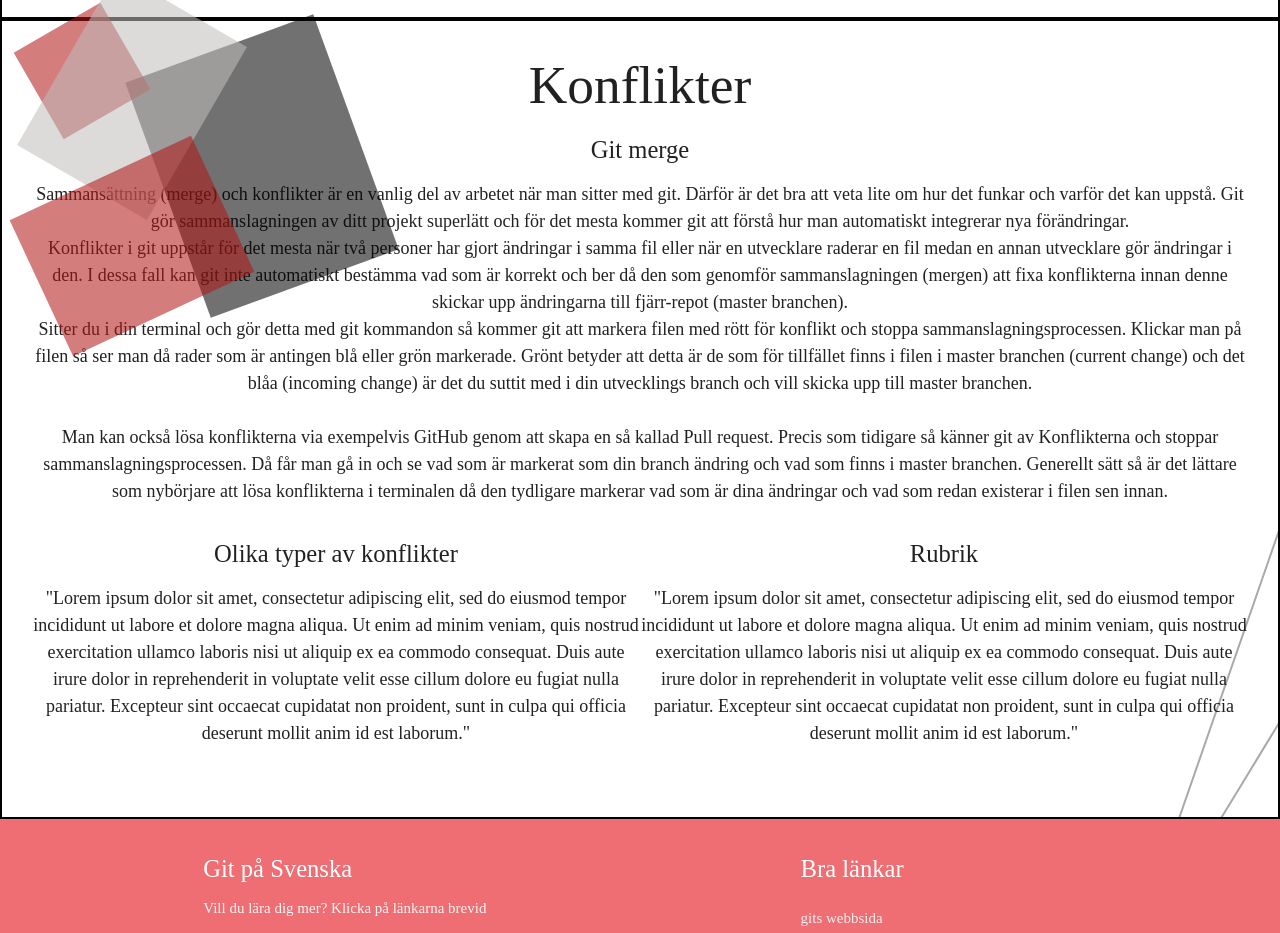
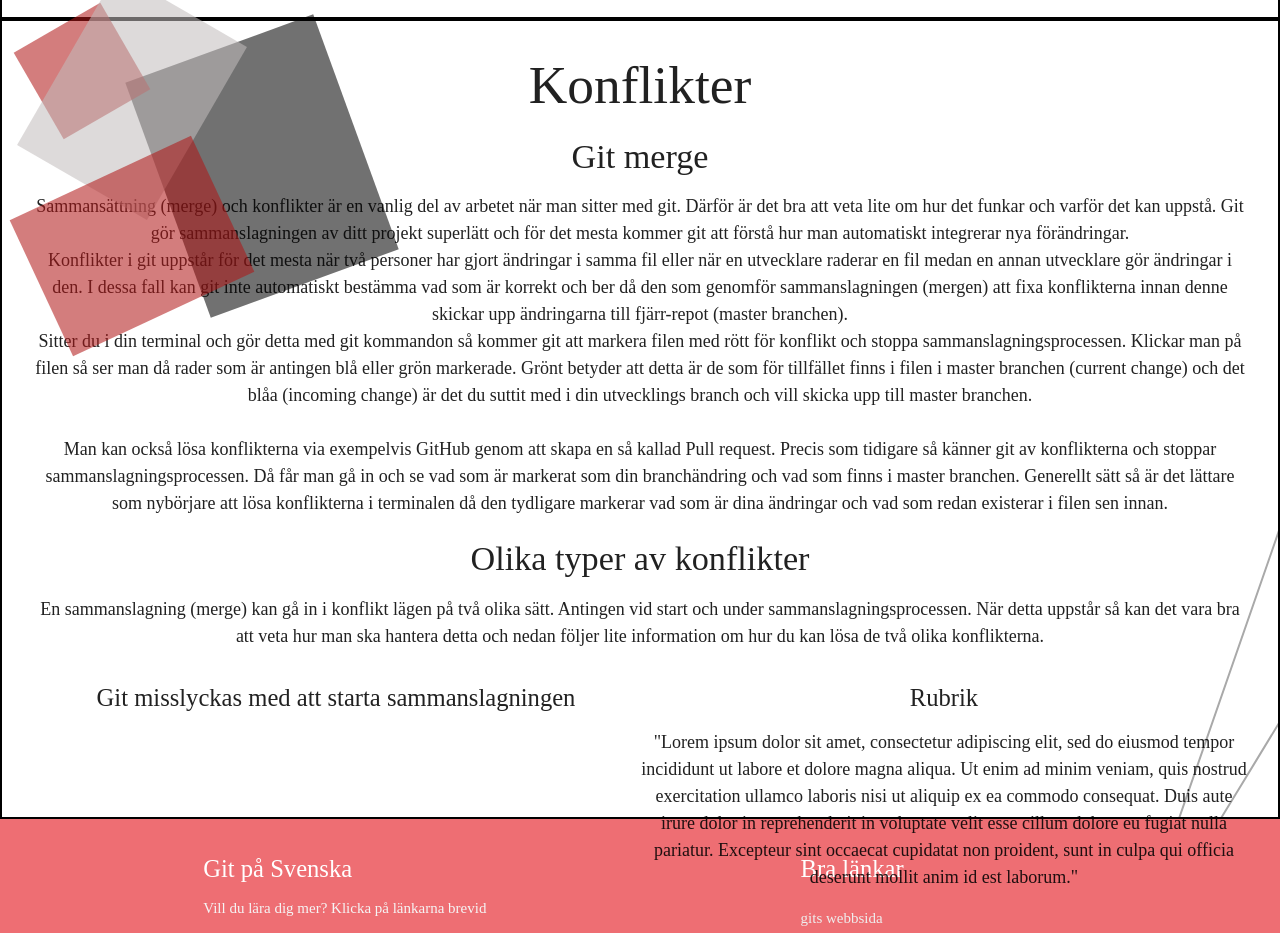
Before and after one commit to ellinorwase/how-to-git, a React (Create React App) app: page / in a window 1280 px wide. Shown: the part 2520-3453 px from the top of the page. Built offline with nearby package versions, Linux system fonts and the light colour scheme; a web font is replaced by a local one.

Commit message:
changed some html in conflicts

```diff
--- a/src/components/conflicts.js
+++ b/src/components/conflicts.js
@@ -11,7 +11,7 @@ export class conflicts extends Component {
                         <div className="con-sqr-4"></div>
                 <div id="conflicts-nav"></div>
                 <h2 className='h2-conflicts'>Konflikter</h2>
-                <h5>Git merge</h5>
+                <h4>Git merge</h4>
                 <p>
                             Sammansättning (merge) och konflikter är en vanlig del av arbetet när man sitter med git.
                             Därför är det bra att veta lite om hur det funkar och varför det kan uppstå.
@@ -33,23 +33,25 @@ export class conflicts extends Component {
 
                             Man kan också
                             lösa konflikterna via exempelvis GitHub genom att skapa en så kallad Pull request. Precis
-                            som tidigare så känner git av Konflikterna och stoppar sammanslagningsprocessen. Då får man
-                            gå in och se vad som är markerat som din branch ändring och vad som finns i master branchen.
+                            som tidigare så känner git av konflikterna och stoppar sammanslagningsprocessen. Då får man
+                            gå in och se vad som är markerat som din branchändring och vad som finns i master branchen.
                             Generellt sätt så är det lättare som nybörjare att lösa konflikterna i terminalen då den
                             tydligare markerar vad som är dina ändringar och vad som redan existerar i filen sen innan.
 
 
                 </p>
+                <h4>Olika typer av konflikter</h4>
+                        <p>
+                        En sammanslagning (merge) kan gå in i konflikt lägen på två olika sätt. Antingen vid start och under sammanslagningsprocessen. När detta uppstår så kan det vara bra att veta hur man ska hantera detta och nedan följer lite information om hur du kan lösa de två olika konflikterna.
+                        </p>
                 <div className='wrapper-con1'>
                     <div className='wrapper-con2'>
-                    <h5>Olika typer av konflikter</h5>
+                    {/* <h4>Olika typer av konflikter</h4>
                         <p>
-                        "Lorem ipsum dolor sit amet, consectetur adipiscing elit, sed do eiusmod tempor incididunt ut
-                    labore et dolore magna aliqua. Ut enim ad minim veniam, quis nostrud exercitation ullamco
-                    laboris nisi ut aliquip ex ea commodo consequat. Duis aute irure dolor in reprehenderit in
-                    voluptate velit esse cillum dolore eu fugiat nulla pariatur. Excepteur sint occaecat cupidatat
-                     non proident, sunt in culpa qui officia deserunt mollit anim id est laborum."
+                        En sammanslagning (merge) kan gå in i konflikt lägen på två olika sätt. Antingen vid start och under sammanslagningsprocessen. När detta uppstår så kan det vara bra att veta hur man ska hantera detta och nedan följer lite information om hur du kan lösa de två olika konflikterna.
                         </p>
+                        <br></br> */}
+                        <h5>Git misslyckas med att starta sammanslagningen</h5>
 
                     </div>
                     <div className='wrapper-con3'>
```
